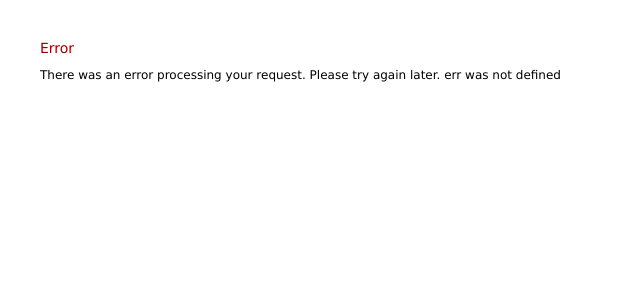
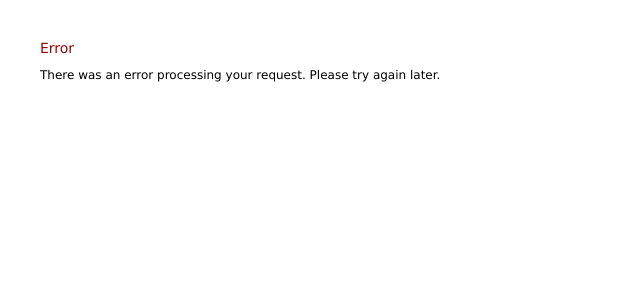
Before and after one commit to theodoremoreland/MovieIon, a Flask app: page /info/1 in a window 1280 px wide. Shown: the top 300 px of the page, without its empty margins (0-640 px from the left). Run offline with Flask 2, Linux system fonts and the light colour scheme; parts of the project's set-up code (start-up, migrations or seed data) failed here and were passed over.

Commit message:
removed debug text in error.html

```diff
--- a/application/templates/error.html
+++ b/application/templates/error.html
@@ -34,7 +34,7 @@
         {% if error_message is defined %}
         <p>{{ error_message }}</p>
         {% else %}
-        <p>There was an error processing your request. Please try again later. err was not defined</p>
+        <p>There was an error processing your request. Please try again later.</p>
         {% endif %}
     </body>
 
```
